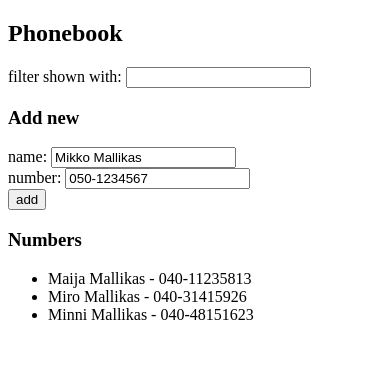
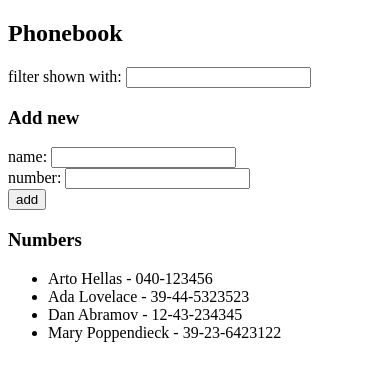
Before and after one commit to markoseppanen/fsOpen, a React (Create React App) app in the folder part2/phonebook/: page / in a window 390 px wide. Shown: the top 380 px of the page. Built offline with nearby package versions, Linux system fonts and the light colour scheme; data requests are answered from the project's data file.

Commit message:
phonebook: step6

```diff
--- /dev/null
+++ b/part2/phonebook/db.json
@@ -0,0 +1,24 @@
+{
+  "persons":[
+    {
+      "name": "Arto Hellas",
+      "number": "040-123456",
+      "id": 1
+    },
+    {
+      "name": "Ada Lovelace",
+      "number": "39-44-5323523",
+      "id": 2
+    },
+    {
+      "name": "Dan Abramov",
+      "number": "12-43-234345",
+      "id": 3
+    },
+    {
+      "name": "Mary Poppendieck",
+      "number": "39-23-6423122",
+      "id": 4
+    }
+  ]
+}
--- a/part2/phonebook/package.json
+++ b/part2/phonebook/package.json
@@ -15,7 +15,8 @@
     "start": "react-scripts start",
     "build": "react-scripts build",
     "test": "react-scripts test",
-    "eject": "react-scripts eject"
+    "eject": "react-scripts eject",
+    "server": "json-server -p 3001 -w db.json"
   },
   "eslintConfig": {
     "extends": [
--- a/part2/phonebook/src/App.js
+++ b/part2/phonebook/src/App.js
@@ -1,4 +1,5 @@
-import React, { useState } from "react";
+import React, { useEffect, useState } from "react";
+import axios from "axios";
 
 const Filter = ({ filter, handleFilterChange }) => (
   <form>
@@ -43,15 +44,15 @@ const NameList = ({ filteredList }) => (
 );
 
 const App = () => {
-  const [persons, setPersons] = useState([
-    { id: 1, name: "Maija Mallikas", number: "040-11235813" },
-    { id: 2, name: "Miro Mallikas", number: "040-31415926" },
-    { id: 3, name: "Minni Mallikas", number: "040-48151623" },
-  ]);
-  const [newName, setNewName] = useState("Mikko Mallikas");
-  const [newNumber, setNewNumber] = useState("050-1234567");
+  const [persons, setPersons] = useState([]);
+  const [newName, setNewName] = useState("");
+  const [newNumber, setNewNumber] = useState("");
   const [showAll, setShowAll] = useState(true);
   const [filter, setFilter] = useState("");
+
+  useEffect(() => {
+    axios.get("http://localhost:3001/persons").then((r) => setPersons(r.data));
+  }, []);
 
   const addPerson = (event) => {
     event.preventDefault();
```
Also changed, not shown: package.json (added, +8 -0 lines), 1 other file (tests, documents, lock files or other folders).
